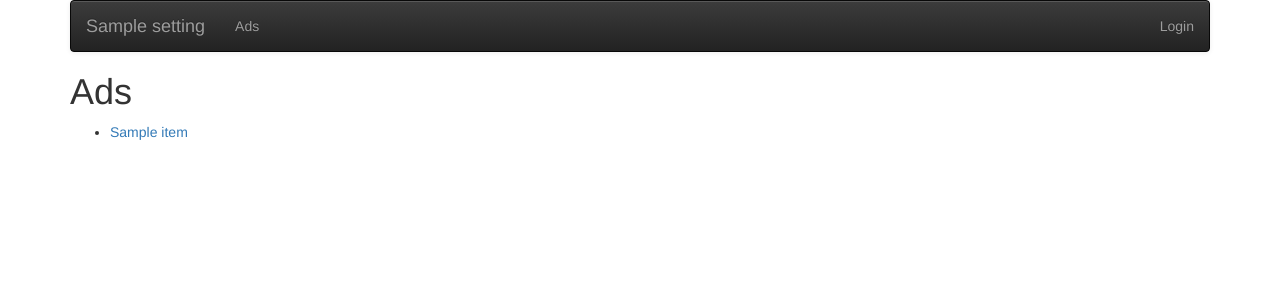
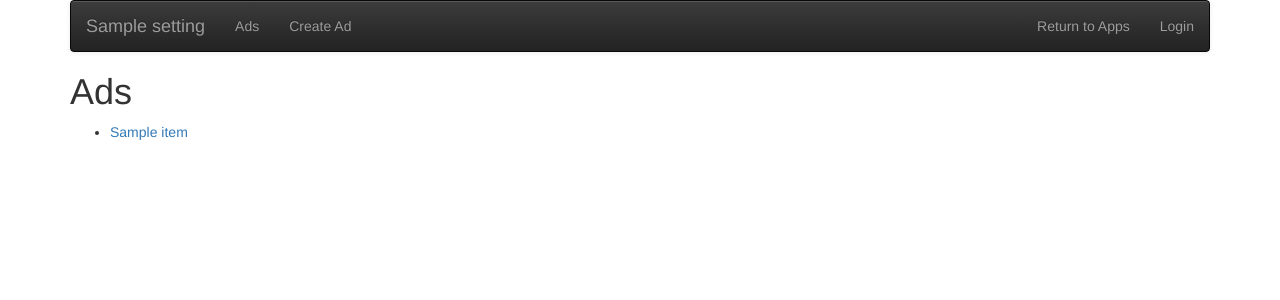
Before and after one commit to chornenkj/university-michigan-django, a Django app: template mysite/ads/templates/ads/ad_list.html in a window 1280 px wide. Shown: the top 300 px of the page. Run offline with Django 3.2, Linux system fonts and the light colour scheme; the template is opened without the code that fills it: most values are stand-ins (such as "Sample title", 1, 10 or a date in 2020); some libraries are stand-ins or nearby versions.

Commit message:
Correct active menu item bug

```diff
--- a/mysite/home/templates/base_menu.html
+++ b/mysite/home/templates/base_menu.html
@@ -6,25 +6,31 @@
         <a class="navbar-brand" href="/">{{ settings.PROJECT_NAME }}</a>
     </div>
     <!-- https://stackoverflow.com/questions/22047251/django-dynamically-get-view-url-and-check-if-its-the-current-page -->
+    {% url 'ads:all' as ads %}
     <ul class="nav navbar-nav">
-      {% url 'ads' as ads %}
-      <li {% if request.get_full_path == ads %}class="active"{% endif %}>
-          <a href="{% url 'ads:all' %}">Ads</a></li>
+        <li {% if request.get_full_path == ads %}class="active"{% endif %}>
+            <a href="{% url 'ads:all' %}">Ads</a>
+        </li>
+
+        {% url 'ads:ad_create' as ads %}
+        <li {% if request.get_full_path == ads %}class="active"{% endif %}>
+            <a href="{% url 'ads:ad_create' %}">Create Ad</a>
+        </li>
     </ul>
 
     <ul class="nav navbar-nav navbar-right">
-        {% if user.is_authenticated %}
         <li>
         <a href="{% url 'home' %}">Return to Apps</a>
         </li>
-        <li>
-        <a href="{% url 'ads:ad_create' %}">Create Ad</a>
-        </li>
+        {% if user.is_authenticated %}
+
         <li class="dropdown">
             <a href="#" data-toggle="dropdown" class="dropdown-toggle"><b class="caret"></b></a>
+
             <ul class="dropdown-menu">
-                <li><a href="{% url 'logout' %}?next={% url 'ads:all' %}">Logout</a></li>
+            <li><a href="{% url 'logout' %}?next={% url 'ads:all' %}">Logout</a></li>
             </ul>
+
         </li>
         {% else %}
         <li>
```
